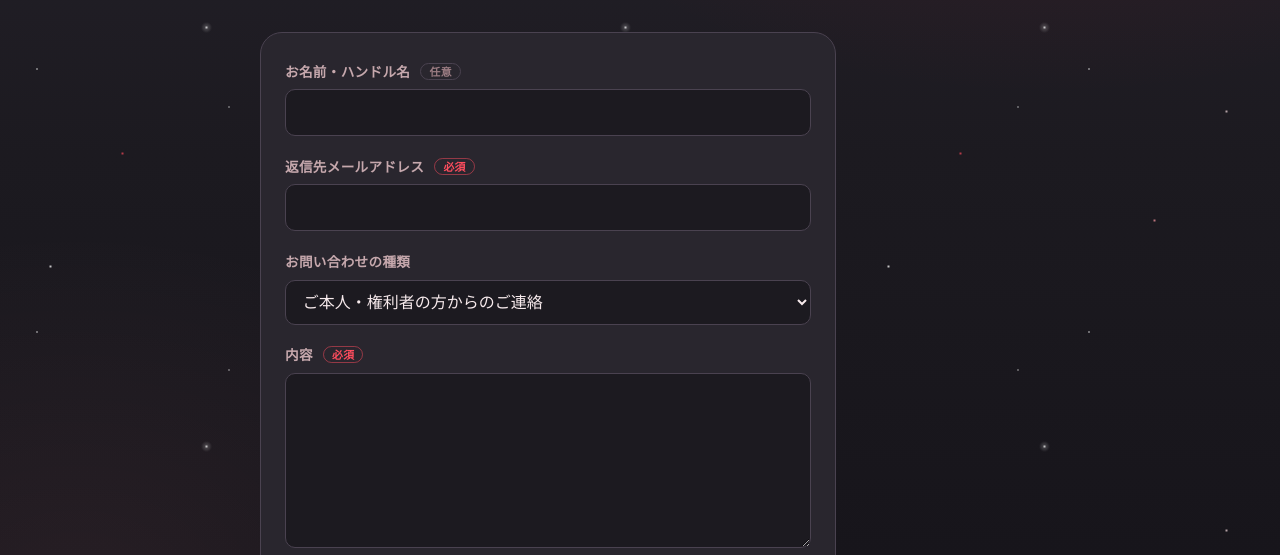
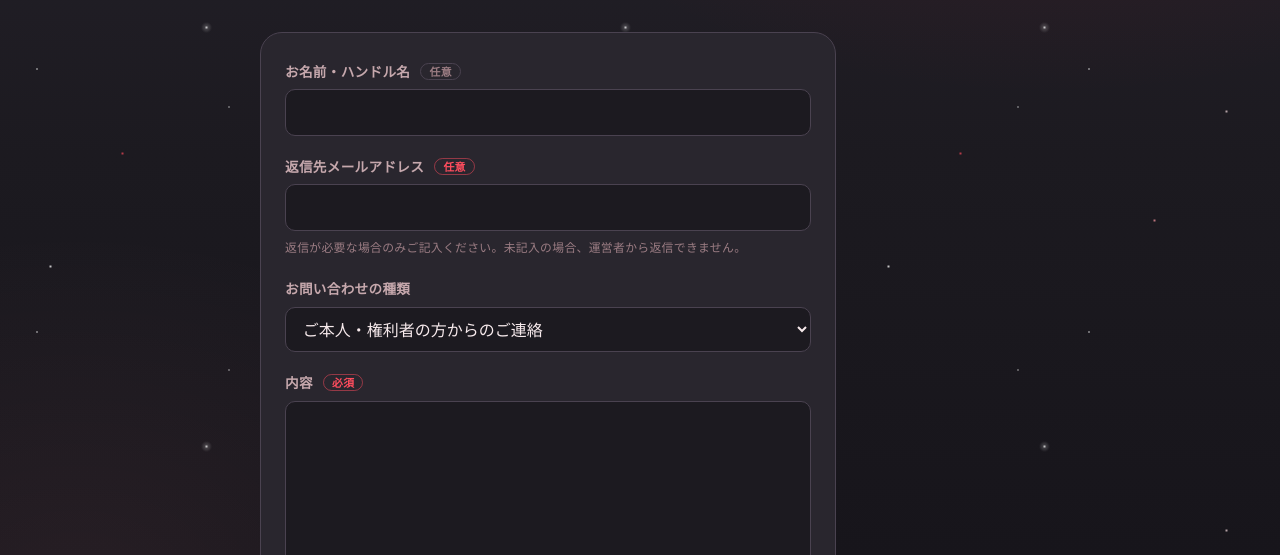
Before and after one commit to chr2808480/supporting_ryuu_movie, a plain HTML site: page contact.html in a window 1280 px wide. Shown: the part 245-800 px from the top of the page. Drawn offline with nearby package versions, Linux system fonts and the light colour scheme.

Commit message:
Update email field to be optional with hint
Changed email label to optional and added hint.

```diff
--- a/contact.html
+++ b/contact.html
@@ -37,8 +37,9 @@
           <input id="cf-name" name="name" type="text" autocomplete="nickname" maxlength="60">
         </div>
         <div class="cf-field">
-          <label for="cf-email">返信先メールアドレス <span class="cf-req">必須</span></label>
-          <input id="cf-email" name="email" type="email" autocomplete="email" maxlength="120" required>
+          <label for="cf-email">返信先メールアドレス <span class="cf-req">任意</span></label>
+          <input id="cf-email" name="email" type="email" autocomplete="email" maxlength="120" atia-describedby="cf-email-hint">
+          <p class="cf-note" id="cf-email-hint">返信が必要な場合のみご記入ください。未記入の場合、運営者から返信できません。</p>
         </div>
         <div class="cf-field">
           <label for="cf-title">お問い合わせの種類</label>
```
